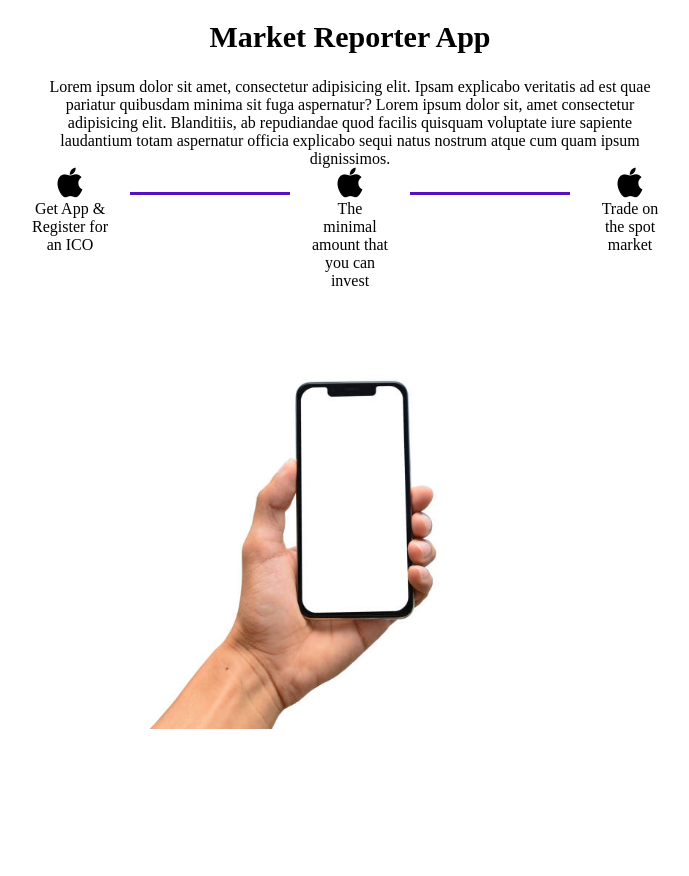
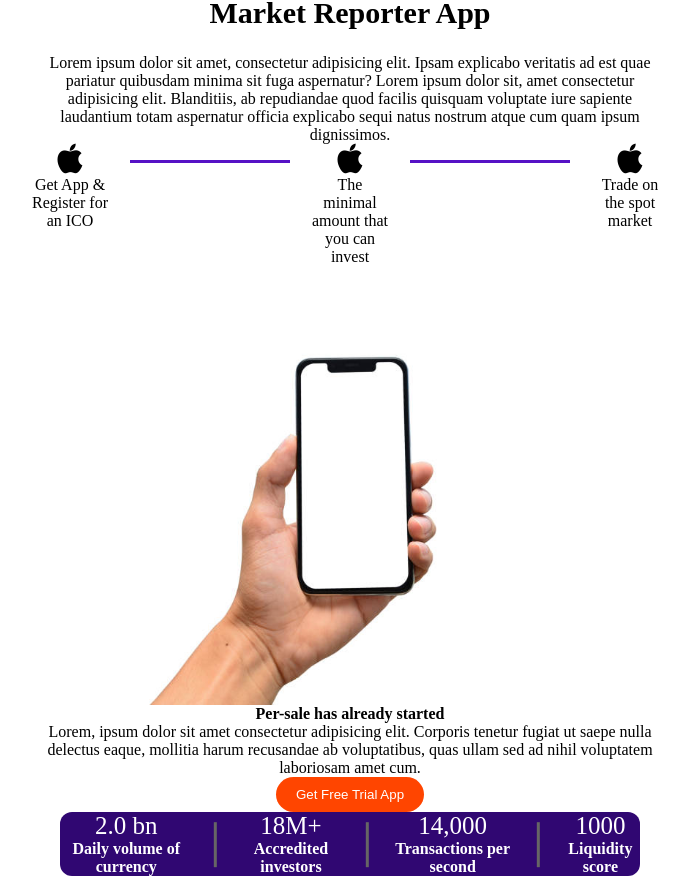
Before and after one commit to Lvalder1/chiswick-web-design, a plain HTML site: page index.html in a window 1280 px wide. Shown: the part 2176-3052 px from the top of the page, without its empty margins (290-979 px from the left). Before the commit the page ends 2905 px from the top, so only its background shows below. Drawn offline with Linux system fonts and the light colour scheme.

Commit message:
Completed Counter Box section

```diff
--- a/index.html
+++ b/index.html
@@ -201,16 +201,16 @@
                         <p>Get App & Register for an ICO</p>
                     </div>
                     <div class="hr">
-                        <hr>
-                        <hr>
+                        <hr class="hrTimeline">
+                        <hr class="hrTimeline">
                     </div>
                     <div class="icon" id="icon2">
                         <i class="fa fa-apple fa-2x"></i>
                         <p>The minimal amount that you can invest</p>
                     </div>
                     <div class="hr">
-                        <hr>
-                        <hr>
+                        <hr class="hrTimeline">
+                        <hr class="hrTimeline">
                     </div>
                     <div class="icon" id="icon3">
                         <i class="fa fa-apple fa-2x"></i>
@@ -220,7 +220,35 @@
                 <div class="holdingImg">
                     <img src="/images/holdingImage.jpg" alt="Holding Image 4">
                 </div>
+                <h4>Per-sale has already started</h4>
+                    <p>Lorem, ipsum dolor sit amet consectetur adipisicing elit. Corporis tenetur fugiat
+                        ut saepe nulla delectus eaque, mollitia harum recusandae ab voluptatibus,
+                        quas ullam sed ad nihil voluptatem laboriosam amet cum.</p>
+                    <button type="button" class="readMoreBtn">Get Free Trial App</button>
             </div>
+        </section>
+        <section class="counterBox">
+                <div class="infoCounter">
+                    <div class="infoNumberTxt">
+                        <p class="number">2.0 bn</p>
+                        <p class="txt">Daily volume of currency</p>
+                    </div>
+                    <hr class="verticalDivider">
+                    <div class="infoNumberTxt">
+                        <p class="number">18M+</p>
+                        <p class="txt">Accredited investors</p>
+                    </div>
+                    <hr class="verticalDivider">
+                    <div class="infoNumberTxt">
+                        <p class="number">14,000</p>
+                        <p class="txt">Transactions per second</p>
+                    </div>
+                    <hr class="verticalDivider">
+                    <div class="infoNumberTxt">
+                        <p class="number">1000</p>
+                        <p class="txt">Liquidity score</p>
+                    </div>
+                </div>
         </section>
     </main>
     <script src="app.js"></script>
--- a/style.scss
+++ b/style.scss
@@ -236,7 +236,6 @@ hr {
     width: 40%;
     border: 0;
     height: 3px;
-    margin-top: 3vh;
     background-color:rgb(86, 17, 197);
 }
 
@@ -286,6 +285,7 @@ hr {
 .infoCounter {
     display: flex;
     flex-direction: row;
+    align-items: center;
 }
 
 .infoNumberTxt {
@@ -323,11 +323,6 @@ hr {
 }
 
 //About End
-
-//Info With Chart
-// #containerRow {
-//     flex-direction: row;
-// }
 
 .infoWithChart {
     display: flex;
@@ -408,6 +403,9 @@ meter {
         width: 100%;
     }
 }
+.hrTimeline {
+    margin-top: 2vh;
+}
 
 .hr {
     display: flex;
@@ -415,3 +413,23 @@ meter {
     justify-content: center;
     width: 50%;
 }
+
+//Call To Action End
+
+//Counter Box
+
+.counterBox {
+    display: flex;
+    justify-content: center;
+    text-align: center;
+
+    .infoCounter {
+        background-color: $mainColor;
+        color: $txtColor1;
+        border-radius: 12px;
+
+        .number {
+            color: $txtColor1;
+        }
+    }
+}
```
Also changed, not shown: style.css, 1 other file.
